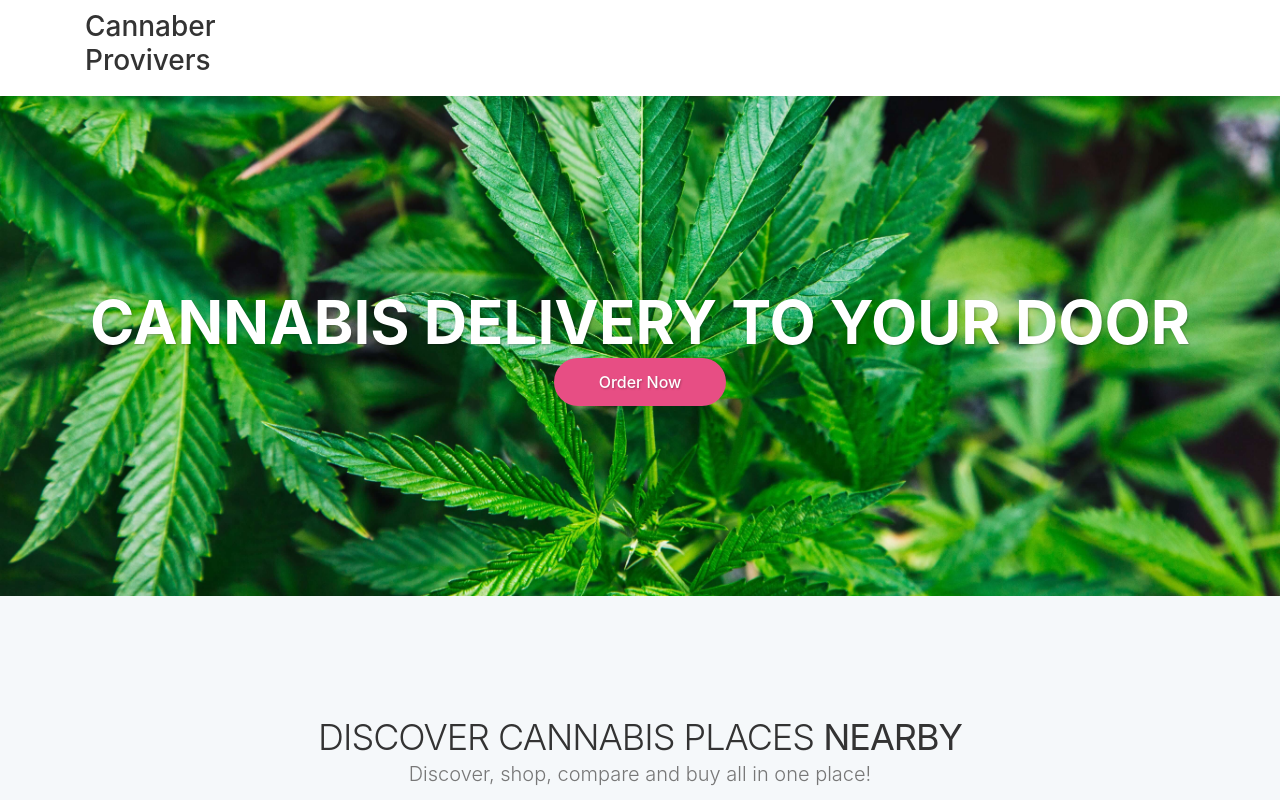
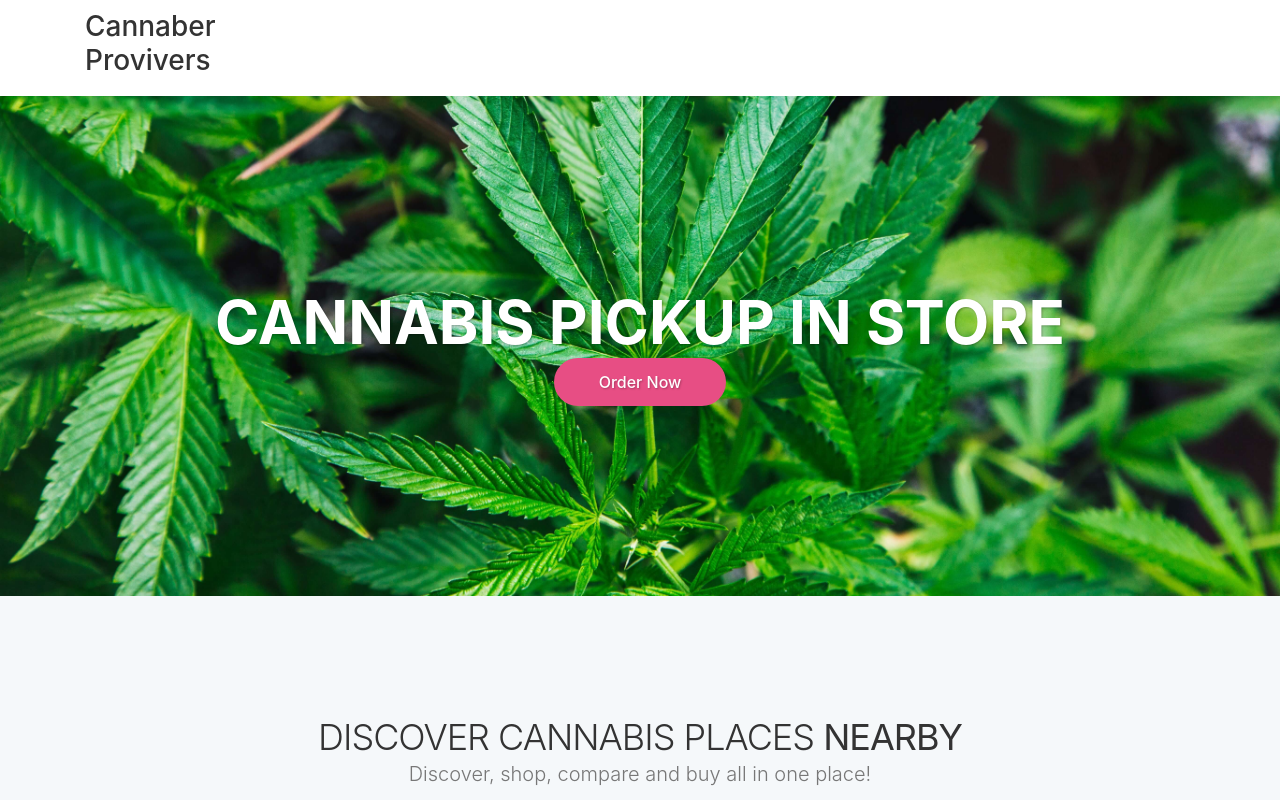
Before and after one commit to jallen9/Project-3, a website: page index.html in a window 1280 px wide. Shown: the top 800 px of the page. Drawn offline with nearby package versions, Linux system fonts and the light colour scheme.

Commit message:
line 9 and 38 line code changes to Pick up in store

```diff
--- a/index.html
+++ b/index.html
@@ -6,7 +6,7 @@
     <meta name="viewport" content="width=device-width, initial-scale=1, shrink-to-fit=no">
     <meta name="description" content="Find weed nearby and get it delivered tgo your door!">
     <meta name="author" content="Allan & Irvic">
-    <title>Cannaber - Find weed nearby and get it delivered tgo your door!</title>
+    <title>Cannaber Providers - Find weed nearby and pick up in store!</title>
 
     <!-- GOOGLE WEB FONT -->
     <link href="https://fonts.googleapis.com/css?family=Poppins:300,400,500,600,700,800" rel="stylesheet">
@@ -35,7 +35,7 @@
     <main>
         <div class="hero_home version_1">
             <div class="content">
-                <h3>Cannabis Delivery To Your Door</h3>
+                <h3>Cannabis Pickup In Store</h3>
                 <form method="GET" action="list.html">
                     <div id="custom-search-input">
                         <a href="list.html" class="btn_1 medium">Order Now</a>
```
